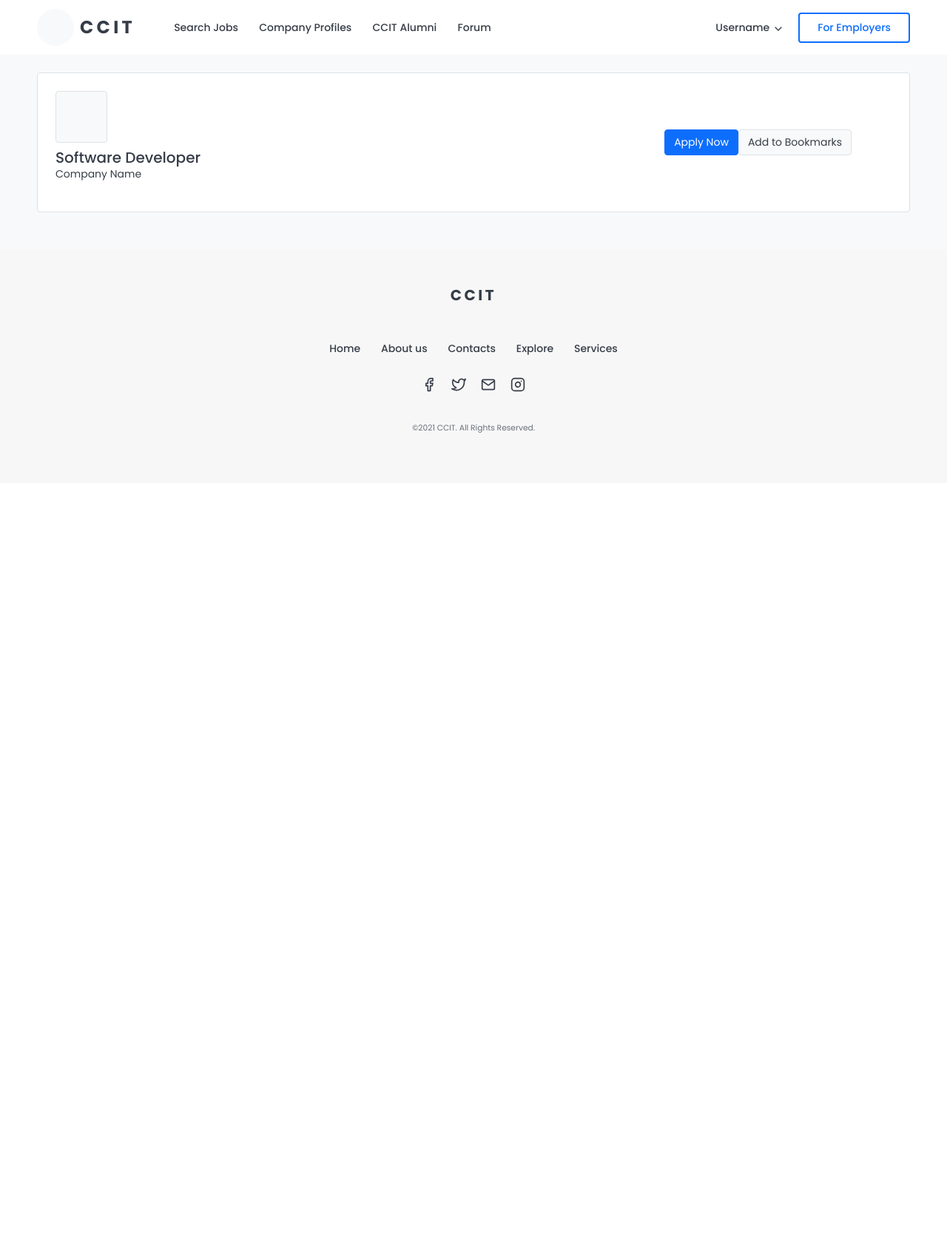
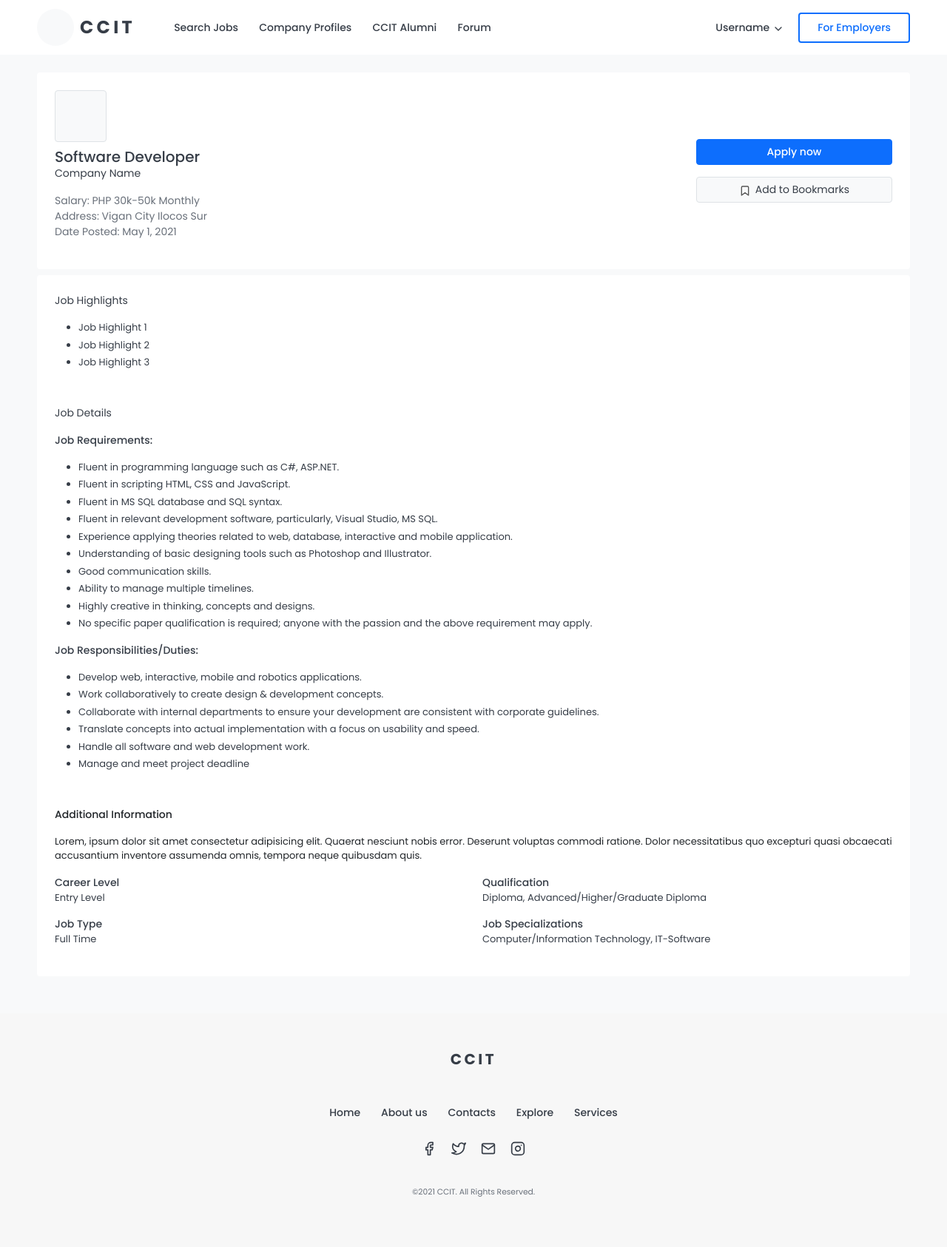
Before and after one commit to jrome-09/PortalProject, a PHP site: page /Candidate/job-details.php in a window 1280 px wide. Shown: the whole page at 74% size. Before the commit the page ends 585 px from the top, so only its background shows below. Run offline with PHP 8.4, Linux system fonts and the light colour scheme; some libraries are stand-ins or nearby versions.

Commit message:
Creating Job Detail Sample

```diff
--- a/Candidate/job-details.php
+++ b/Candidate/job-details.php
@@ -16,16 +16,66 @@ require "../html/head.html";
 	<main>
 		<div class="bg-light pt-5">
 			<div class="max-width-container">
-                <div class="border p-4 bg-white rounded">
+				<div class=" p-4 bg-white rounded mb-2">
 					<div class="row">
-                        <div class="col-lg-8">
+						<div class="col-lg-9">
 							<div class="image-container rounded border bg-light mb-2" style="height: 70px; width: 70px;"></div>
 							<h5 class="color-black mb-0">Software Developer</h5>
 							<p class="color-black fontsize-14">Company Name</p>
+							<p class="color-light fontsize-14 m-0">Salary: PHP 30k-50k Monthly</p>
+							<p class="color-light fontsize-14 m-0">Address: Vigan City Ilocos Sur</p>
+							<p class="color-light fontsize-14">Date Posted: May 1, 2021</p>
 						</div>
-                        <div class="col-lg-4 d-flex justify-content-center align-items-center">
-                            <a href="#" type="button" class="btn btn-primary fontsize-14">Apply Now</a>
-                            <a href="#" type="button" class="btn btn-light border fontsize-14 color-black">Add to Bookmarks</a>
+						<div class="col-lg-3 d-flex flex-column justify-content-center ">
+							<div class="btn btn-primary my-2 font-500 fontsize-14 shadow-sm-hover">Apply now</div>
+							<div class="btn btn-light border my-2 fontsize-14 color-black shadow-sm-hover hover-text-primary hover-text-feather"><span data-feather="bookmark"></span> Add to Bookmarks</div>
+						</div>
+					</div>
+				</div>
+				<div class=" p-4 bg-white rounded">
+					<p class="fontsize-14 font-400 color-black">Job Highlights</p>
+					<ol class="mb-5">
+						<li class="bullets fontsize-13 color-black mb-1">Job Highlight 1</li>
+						<li class="bullets fontsize-13 color-black mb-1">Job Highlight 2</li>
+						<li class="bullets fontsize-13 color-black mb-1">Job Highlight 3</li>
+					</ol>
+					<p class="font-400 fontsize-14 color-black">Job Details</p>
+					<p class="font-500 fontsize-14 color-black">Job Requirements:</p>
+					<ol>
+						<li class="bullets fontsize-13 color-black mb-1">Fluent in programming language such as C#, ASP.NET.</li>
+						<li class="bullets fontsize-13 color-black mb-1">Fluent in scripting HTML, CSS and JavaScript.</li>
+						<li class="bullets fontsize-13 color-black mb-1">Fluent in MS SQL database and SQL syntax.</li>
+						<li class="bullets fontsize-13 color-black mb-1">Fluent in relevant development software, particularly, Visual Studio, MS SQL.</li>
+						<li class="bullets fontsize-13 color-black mb-1">Experience applying theories related to web, database, interactive and mobile application.</li>
+						<li class="bullets fontsize-13 color-black mb-1">Understanding of basic designing tools such as Photoshop and Illustrator.</li>
+						<li class="bullets fontsize-13 color-black mb-1">Good communication skills.</li>
+						<li class="bullets fontsize-13 color-black mb-1">Ability to manage multiple timelines.</li>
+						<li class="bullets fontsize-13 color-black mb-1">Highly creative in thinking, concepts and designs.</li>
+						<li class="bullets fontsize-13 color-black mb-1">No specific paper qualification is required; anyone with the passion and the above requirement may apply.</li>
+					</ol>
+					<p class="font-500 fontsize-14 color-black">Job Responsibilities/Duties:</p>
+					<ol class="mb-5">
+						<li class="bullets fontsize-13 color-black mb-1">Develop web, interactive, mobile and robotics applications.</li>
+						<li class="bullets fontsize-13 color-black mb-1">Work collaboratively to create design & development concepts.</li>
+						<li class="bullets fontsize-13 color-black mb-1">Collaborate with internal departments to ensure your development are consistent with corporate guidelines.</li>
+						<li class="bullets fontsize-13 color-black mb-1">Translate concepts into actual implementation with a focus on usability and speed.</li>
+						<li class="bullets fontsize-13 color-black mb-1">Handle all software and web development work.</li>
+						<li class="bullets fontsize-13 color-black mb-1">Manage and meet project deadline</li>
+					</ol>
+					<p class="font-500 fontsize-14">Additional Information</p>
+					<p class="fontsize-13 colorblack">Lorem, ipsum dolor sit amet consectetur adipisicing elit. Quaerat nesciunt nobis error. Deserunt voluptas commodi ratione. Dolor necessitatibus quo excepturi quasi obcaecati accusantium inventore assumenda omnis, tempora neque quibusdam quis.</p>
+					<div class="row">
+						<div class="col-md-6">
+							<p class="fontsize-14 font-500 color-black m-0">Career Level</p>
+							<p class="fontsize-13 color-black">Entry Level</p>
+							<p class="fontsize-14 font-500 color-black m-0">Job Type</p>
+							<p class="fontsize-13 color-black">Full Time</p>
+						</div>
+						<div class="col-md-6">
+							<p class="fontsize-14 font-500 color-black m-0">Qualification</p>
+							<p class="fontsize-13 color-black">Diploma, Advanced/Higher/Graduate Diploma</p>
+							<p class="fontsize-14 font-500 color-black m-0">Job Specializations</p>
+							<p class="fontsize-13 color-black">Computer/Information Technology, IT-Software</p>
 						</div>
 					</div>
 				</div>
```
Lines whose indentation alone changed are shown as unchanged.
